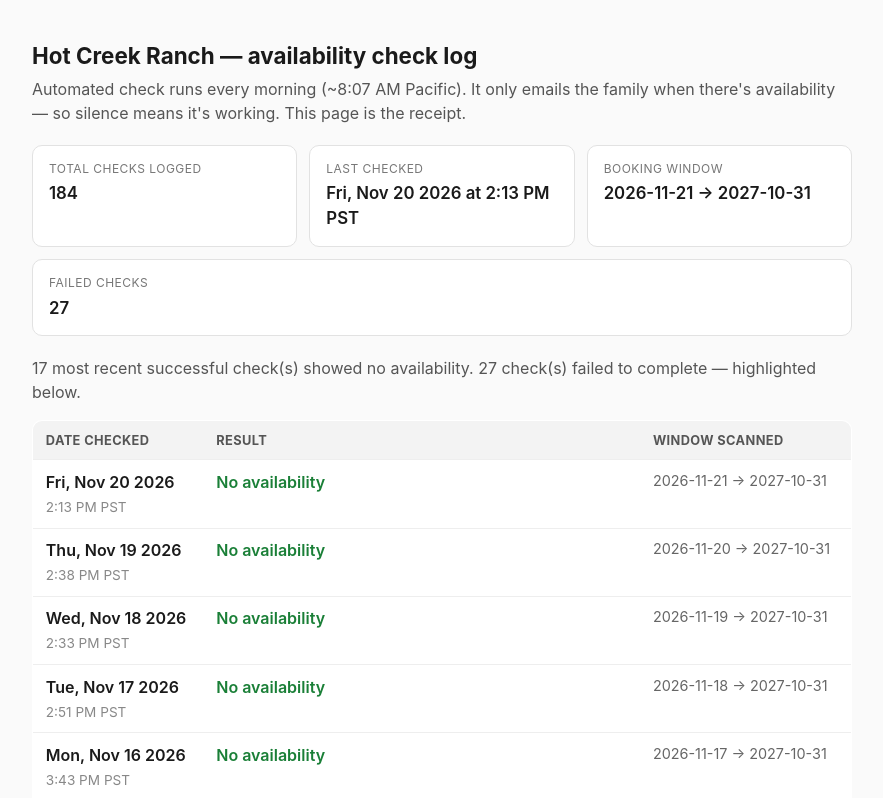
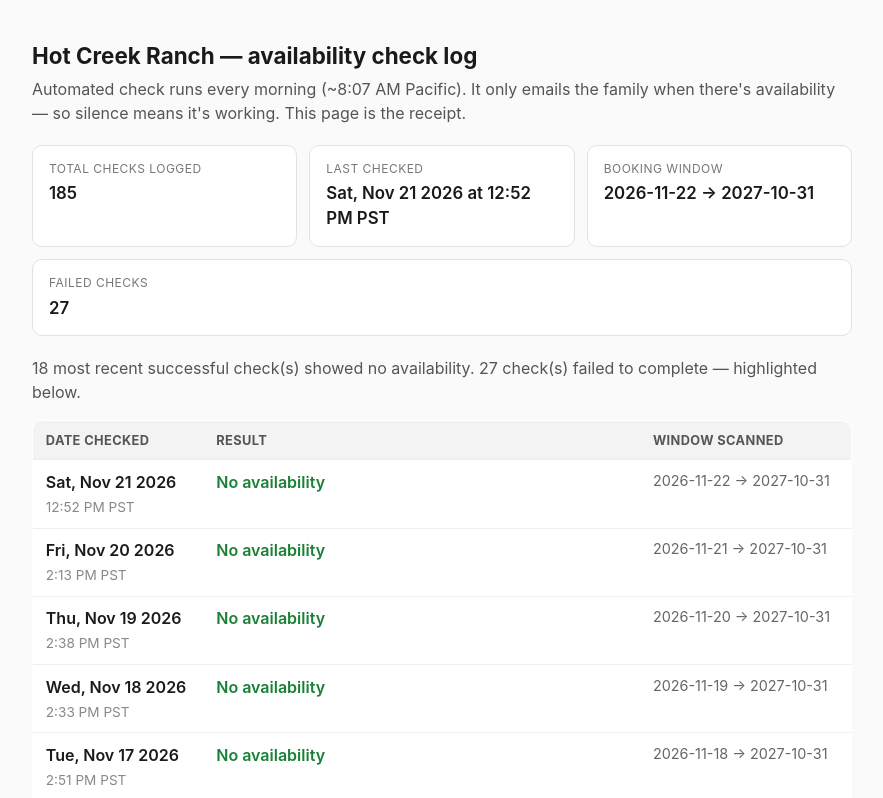
Before and after one commit to spacemanspiff85/hot-creek-log, a plain HTML site: page index.html in a window 1280 px wide. Shown: the top 798 px of the page, without its empty margins (198-1081 px from the left). Drawn offline with Linux system fonts and the light colour scheme.

Commit message:
log: 2026-11-21 page update

```diff
--- a/index.html
+++ b/index.html
@@ -55,16 +55,17 @@
   This page is the receipt.</p>
 
   <div class="cards">
-    <div class="card"><div class="k">Total checks logged</div><div class="v">184</div></div>
-    <div class="card"><div class="k">Last checked</div><div class="v">Fri, Nov 20 2026 at 2:13 PM PST</div></div>
-    <div class="card"><div class="k">Booking window</div><div class="v">2026-11-21 → 2027-10-31</div></div>
+    <div class="card"><div class="k">Total checks logged</div><div class="v">185</div></div>
+    <div class="card"><div class="k">Last checked</div><div class="v">Sat, Nov 21 2026 at 12:52 PM PST</div></div>
+    <div class="card"><div class="k">Booking window</div><div class="v">2026-11-22 → 2027-10-31</div></div>
     <div class="card"><div class="k">Failed checks</div><div class="v">27</div></div>
   </div>
-  <p class="sub">17 most recent successful check(s) showed no availability. 27 check(s) failed to complete — highlighted below.</p>
+  <p class="sub">18 most recent successful check(s) showed no availability. 27 check(s) failed to complete — highlighted below.</p>
 
   <table>
     <thead><tr><th>Date checked</th><th>Result</th><th>Window scanned</th></tr></thead>
     <tbody>
+<tr><td class="date">Sat, Nov 21 2026<br><span class="time">12:52 PM PST</span></td><td><span class="ok">No availability</span></td><td class="window">2026-11-22 → 2027-10-31</td></tr>
 <tr><td class="date">Fri, Nov 20 2026<br><span class="time">2:13 PM PST</span></td><td><span class="ok">No availability</span></td><td class="window">2026-11-21 → 2027-10-31</td></tr>
 <tr><td class="date">Thu, Nov 19 2026<br><span class="time">2:38 PM PST</span></td><td><span class="ok">No availability</span></td><td class="window">2026-11-20 → 2027-10-31</td></tr>
 <tr><td class="date">Wed, Nov 18 2026<br><span class="time">2:33 PM PST</span></td><td><span class="ok">No availability</span></td><td class="window">2026-11-19 → 2027-10-31</td></tr>
@@ -252,7 +253,7 @@
     </tbody>
   </table>
 
-  <footer>Generated Fri, Nov 20 2026 at 2:13 PM PST from
+  <footer>Generated Sat, Nov 21 2026 at 12:52 PM PST from
   logs/history.jsonl. One row per completed run.</footer>
 </body>
 </html>
```
